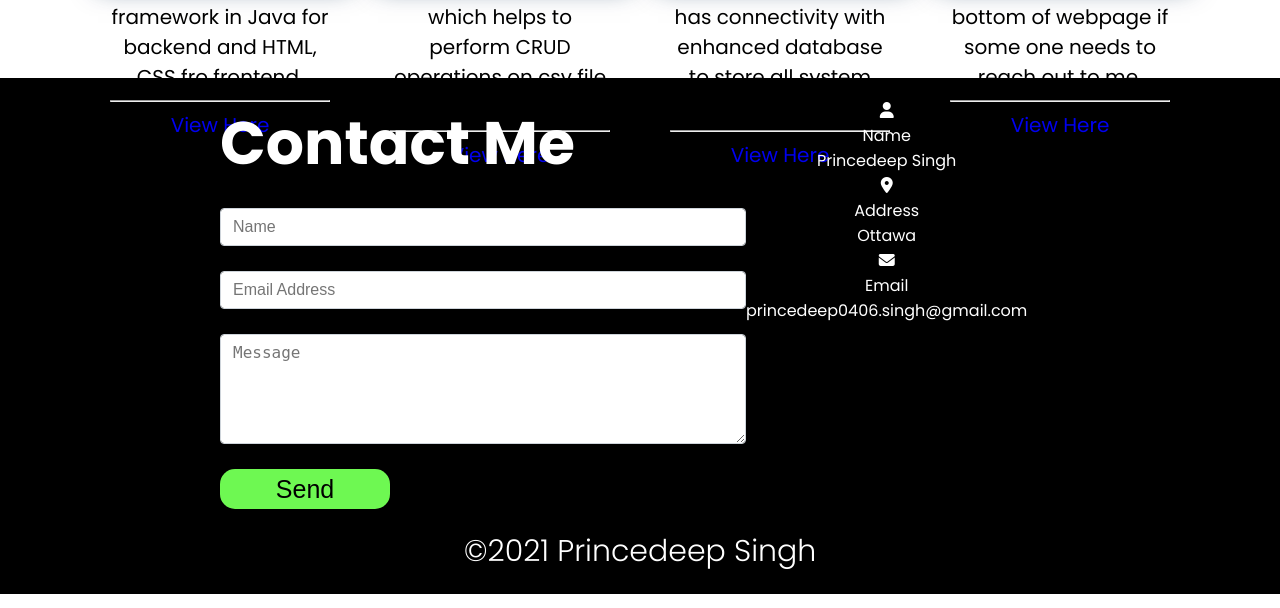
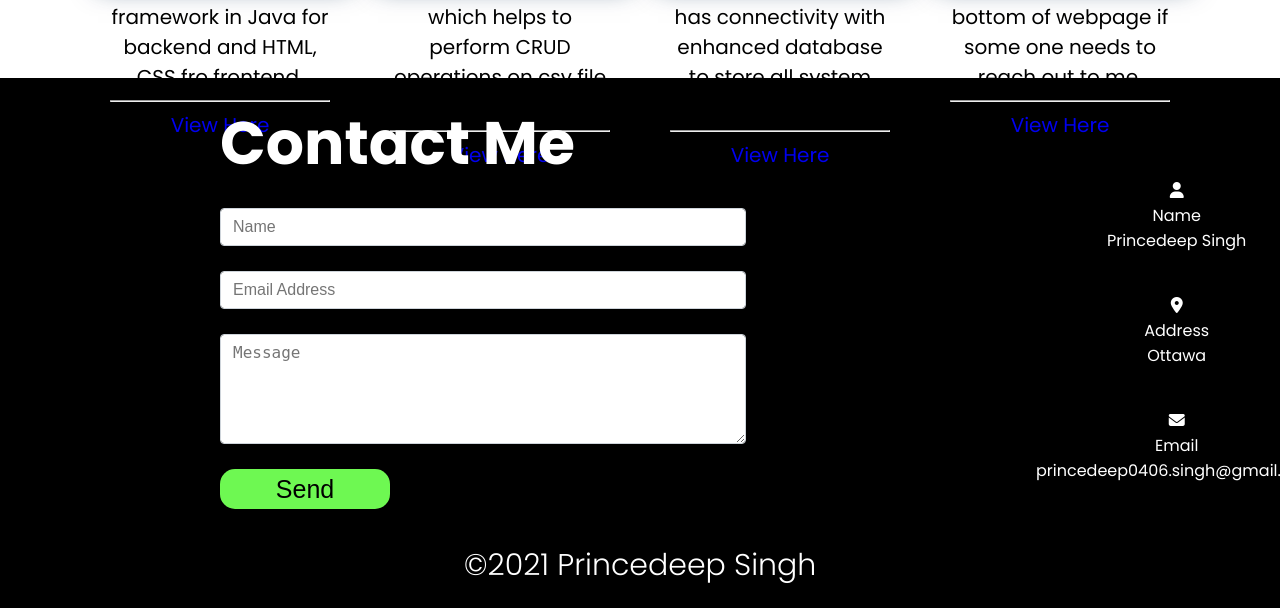
Before and after one commit to Princedeep/Portfolio, a PHP site: page / in a window 1280 px wide. Shown: the part 2581-3189 px from the top of the page. Run offline with PHP 8.4, Linux system fonts and the light colour scheme; some libraries are stand-ins or nearby versions.

Commit message:
Update css-file.css

```diff
--- a/css/css-file.css
+++ b/css/css-file.css
@@ -330,3 +330,14 @@ footer {
 .copyright {
   padding-top: 20px;
 }
+.icons{
+  display: block;
+padding-top: 40px;
+  padding-left: 250px;
+
+}
+.row{
+
+  margin: 40px;
+
+}
```
